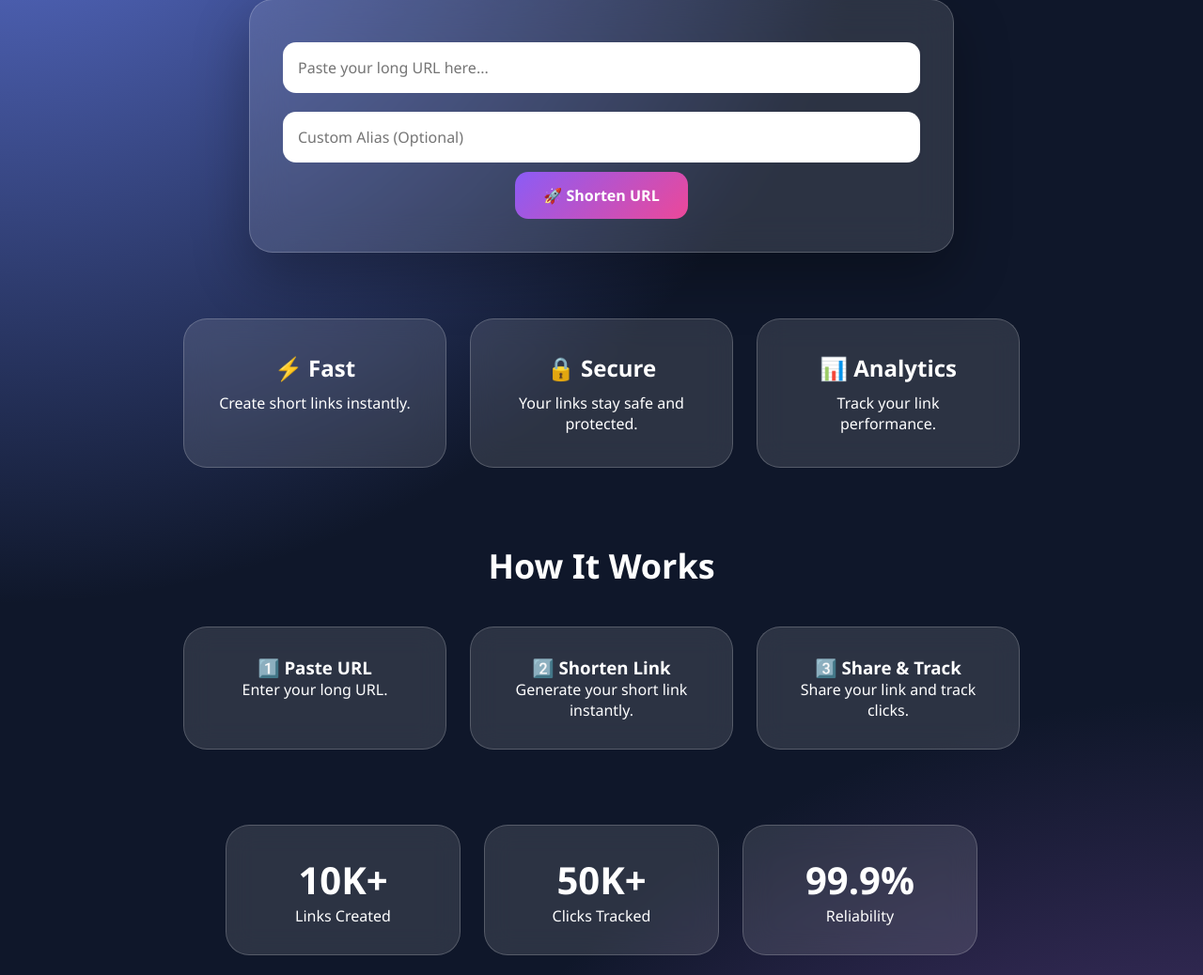
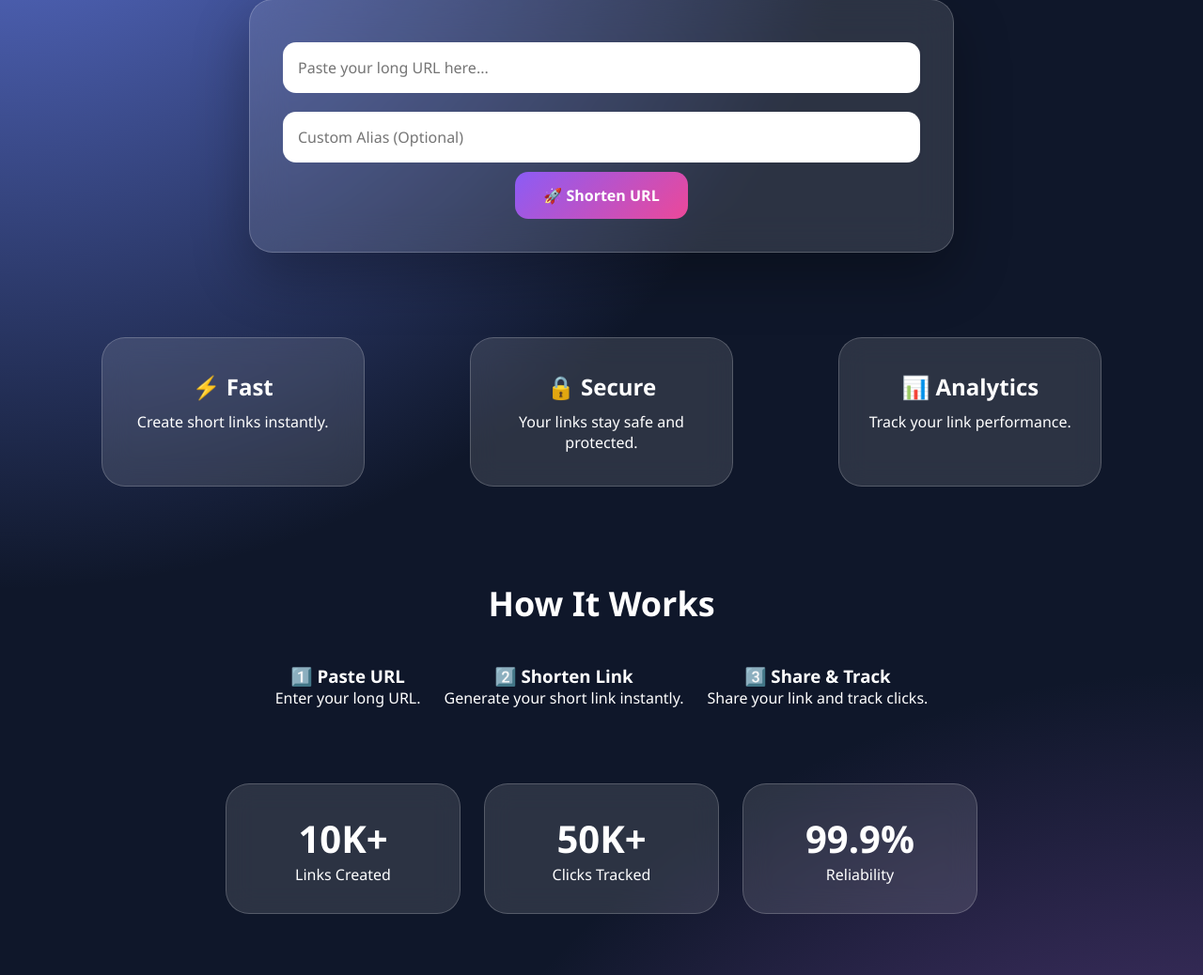
Before and after one commit to Khanarm/Url-shortnar-ashrot, a Flask app: page / in a window 1280 px wide. Shown: the part 308-1346 px from the top of the page at 94% size. Run offline with Flask 3, Linux system fonts and the light colour scheme.

Commit message:
Update style.css

```diff
--- a/static/css/style.css
+++ b/static/css/style.css
@@ -468,24 +468,31 @@
 
 
 
-.step-card {
+.card {
 
-    width:280px;
+    width:90%;
+    max-width:600px;
 
-    padding:30px;
+    margin:20px auto;
 
+    padding:35px 25px;
+
+    text-align:center;
 
     background:rgba(255,255,255,.12);
 
     backdrop-filter:blur(15px);
 
-
     border-radius:25px;
 
     border:1px solid rgba(255,255,255,.2);
 
+    transition:.3s;
+}
 
-    transition:.3s;
+.features .card {
+
+    width:280px;
 
 }
 
```
